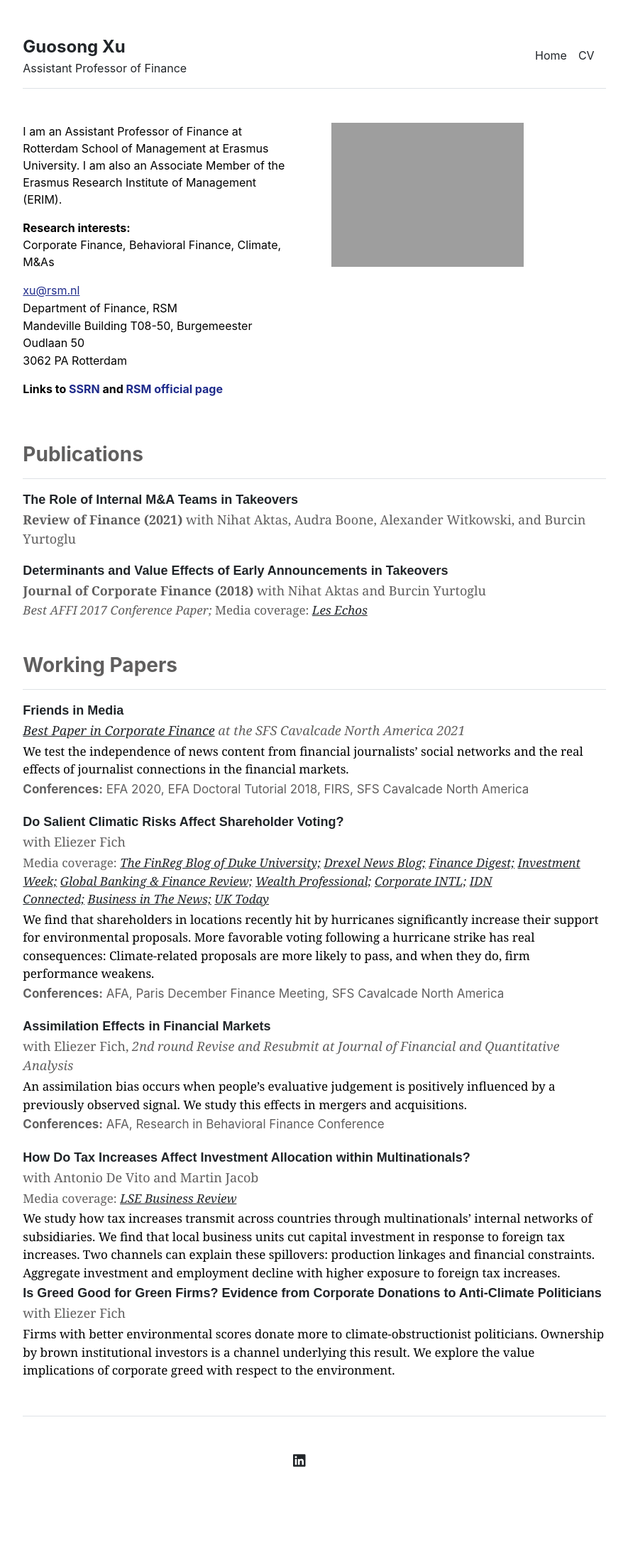
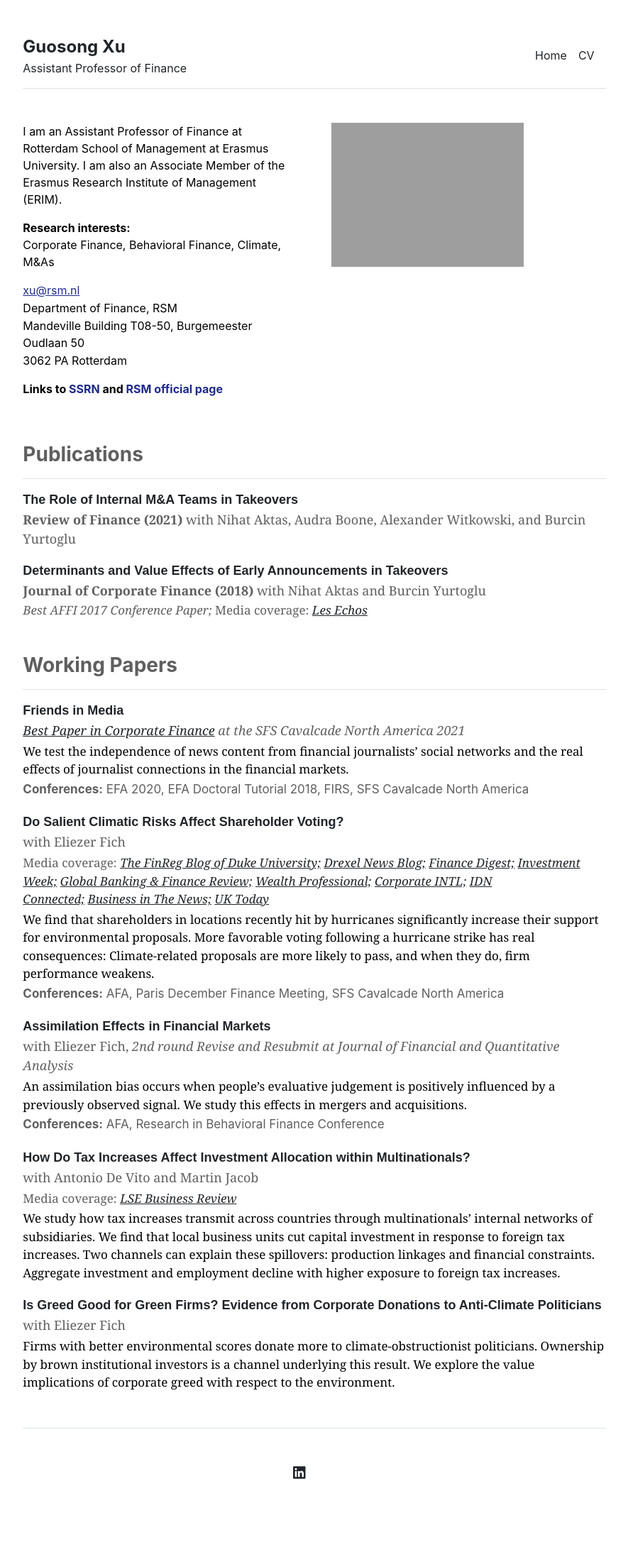
Before and after one commit to guosongxu/guosongxu.github.io, a Jekyll site: the page built from index.md, in a window 1280 px wide. Shown: the whole page at 71% size, without its empty margins (197-1082 px from the left). Built offline with Jekyll 4.4.1, drawn with Linux system fonts in a browser that asks for light colours.

Commit message:
Update home.html

```diff
--- a/_layouts/home.html
+++ b/_layouts/home.html
@@ -47,7 +47,7 @@ layout: default
     <p style="font-family:arial, 'MS Sans Serif', arial;font-size:18px;margin-bottom:1px;"><a rel="noreferrer noopener" aria-label=" (opens in a new tab)" href="https://papers.ssrn.com/sol3/papers.cfm?abstract_id=3643481" target="_blank" style="text-decoration:none;"><strong>How Do Tax Increases Affect Investment Allocation within Multinationals?</strong></a></p>
     <p style="font-family:georgia;font-size:18px;margin-bottom:3px;color:#605F5F">with Antonio De Vito and Martin Jacob</p>
     <p style="font-family:georgia;font-size:17px;margin-bottom:3px;color:#605F5F">Media coverage:&nbsp;<em><a rel="noreferrer noopener" href="https://blogs.lse.ac.uk/businessreview/2020/09/01/the-impact-of-austerity-policies-in-a-country-can-be-felt-across-its-borders/" target="_blank">LSE Business Review</a></em> </p>
-    <p style="font-family:georgia;font-size:17px;margin-bottom:3px">We study how tax increases transmit across countries through multinationals’ internal networks of subsidiaries. We find that local business units cut capital investment in response to foreign tax increases. Two channels can explain these spillovers: production linkages and financial constraints. Aggregate investment and employment decline with higher exposure to foreign tax increases. </p>
+    <p style="font-family:georgia;font-size:17px;margin-bottom:20px">We study how tax increases transmit across countries through multinationals’ internal networks of subsidiaries. We find that local business units cut capital investment in response to foreign tax increases. Two channels can explain these spillovers: production linkages and financial constraints. Aggregate investment and employment decline with higher exposure to foreign tax increases. </p>
 
     <p style="font-family:arial, 'MS Sans Serif', arial;font-size:18px;margin-bottom:1px;"><a rel="noreferrer noopener" aria-label=" (opens in a new tab)" href="https://papers.ssrn.com/sol3/papers.cfm?abstract_id=3980416" target="_blank" style="text-decoration:none;"><strong>Is Greed Good for Green Firms? Evidence from Corporate Donations to Anti-Climate Politicians</strong></a></p>
     <p style="font-family:georgia;font-size:18px;margin-bottom:3px;color:#605F5F">with Eliezer Fich</p>
```
